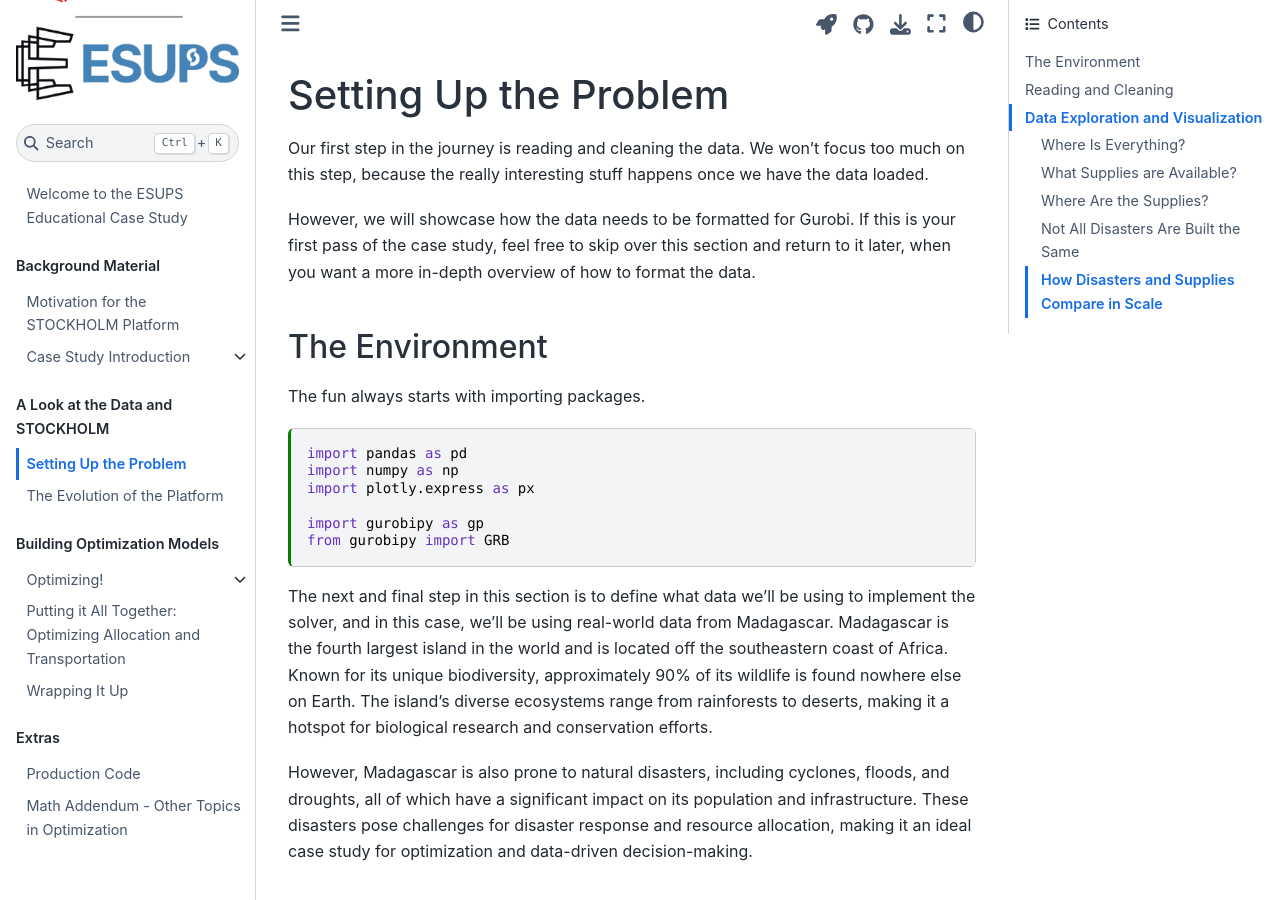
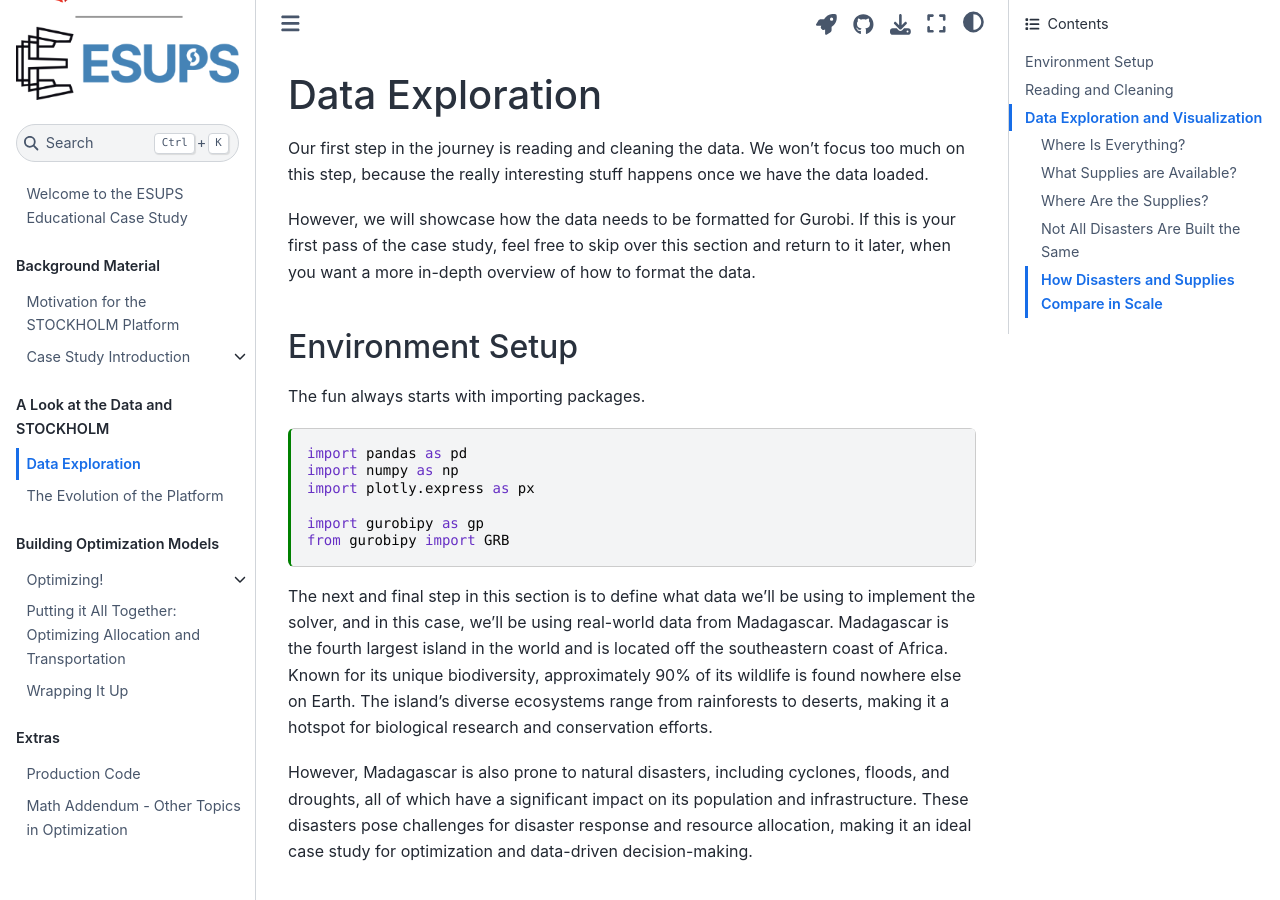
Before and after one commit to Gurobi/gurobi-casestudy-esups, a Jupyter Book: the page built from docs/data-setup.ipynb, in a window 1280 px wide and 900 px high. Built offline with Jupyter Book 1.0.4 settings and Sphinx 7.4.7 and the Sphinx Book theme 1.1.4, drawn with Linux system fonts in a browser that asks for light colours; some of the changed lines change nothing that is shown.

Commit message:
rename data sections

```diff
--- a/docs/_toc.yml
+++ b/docs/_toc.yml
@@ -13,8 +13,8 @@ parts:
         - file: optimization-approach
 - caption: A Look at the Data and STOCKHOLM
   chapters:
-    - file: disaster_prepositioning_2-1
-    - file: disaster_prepositioning_2-2
+    - file: data-setup
+    - file: stockholm-evolution
 - caption: Building Optimization Models
   chapters:
     - file: disaster_prepositioning_3-1
```
Also changed, not shown: docs/data-setup.ipynb, docs/stockholm-evolution.md (renamed from docs/disaster_prepositioning_2-2.md).
